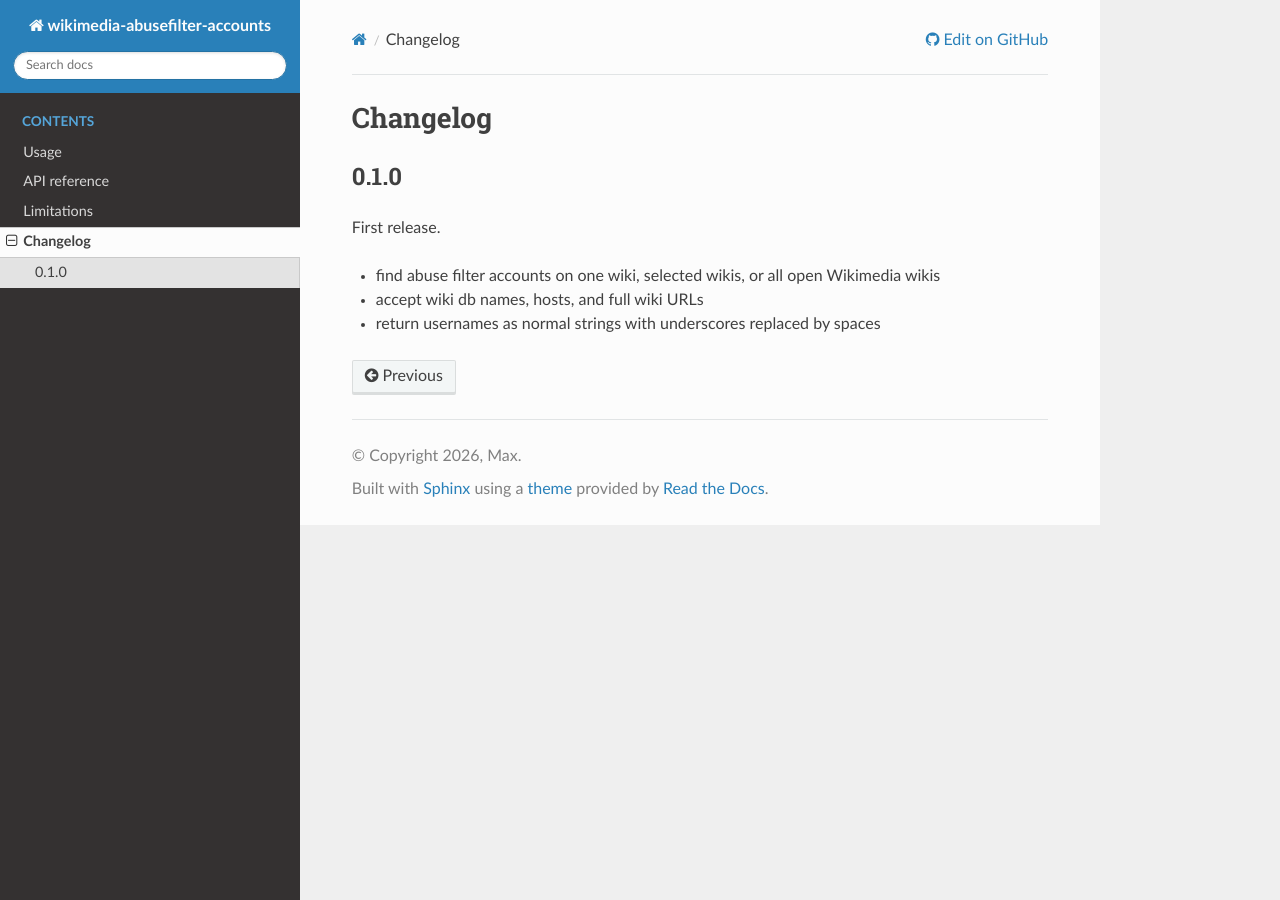
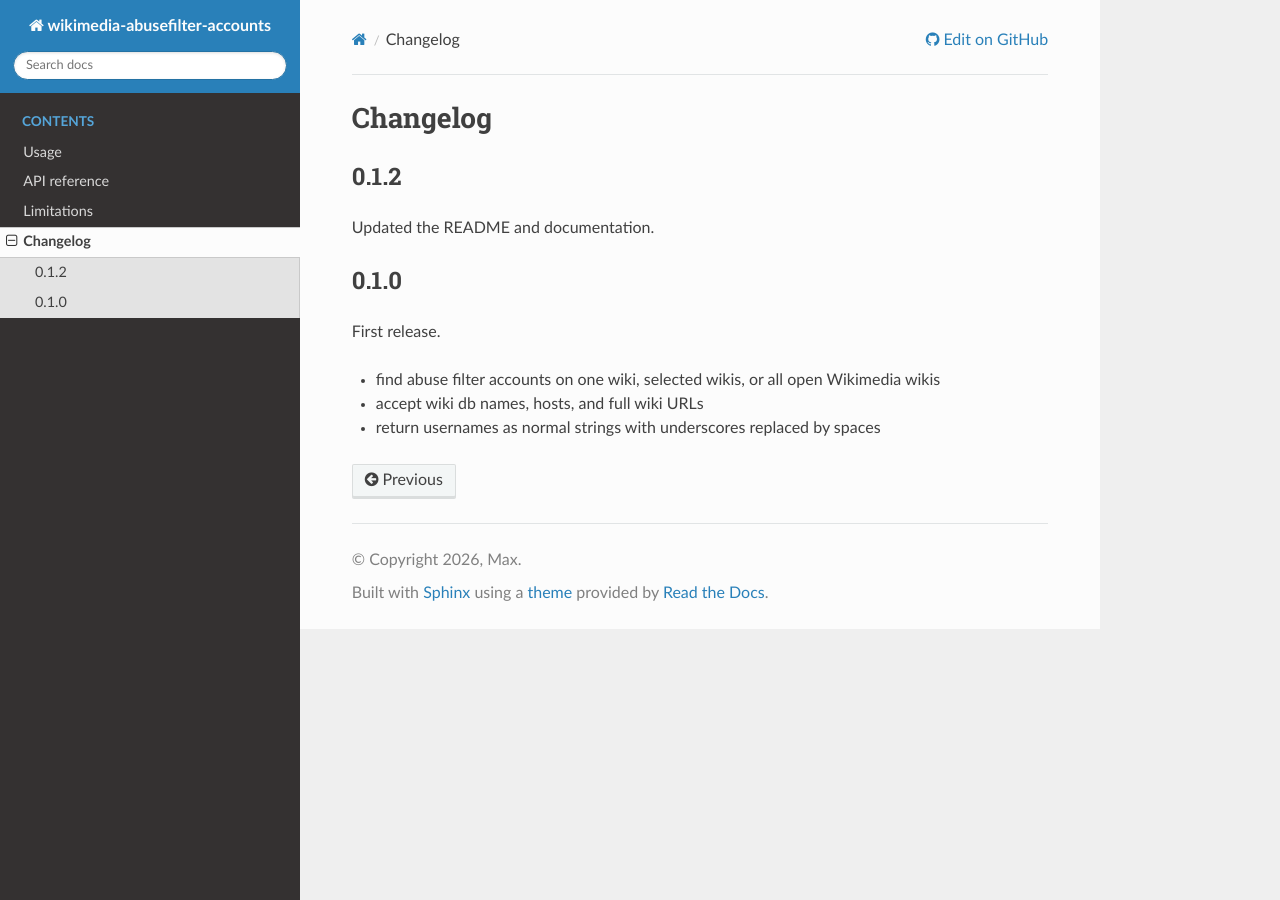
Before and after one commit to MadMaxWP/wikimedia-abusefilter-accounts, a Sphinx documentation site: the page built from docs/source/changelog.rst, in a window 1280 px wide. Built offline with Sphinx 7.4.7 and the Read the Docs theme 3.1.0, drawn with Linux system fonts in a browser that asks for light colours.

Commit message:
release 0.1.2

```diff
--- a/docs/source/changelog.rst
+++ b/docs/source/changelog.rst
@@ -1,5 +1,10 @@
 Changelog
 =========
+
+0.1.2
+-----
+
+Updated the README and documentation.
 
 0.1.0
 -----
--- a/docs/source/conf.py
+++ b/docs/source/conf.py
@@ -6,7 +6,7 @@ sys.path.insert(0, os.path.abspath('../../src'))
 project = 'wikimedia-abusefilter-accounts'
 author = 'Max'
 copyright = '2026, Max'
-release = '0.1.0'
+release = '0.1.2'
 version = release
 
 extensions = [
--- a/pyproject.toml
+++ b/pyproject.toml
@@ -4,7 +4,7 @@ build-backend = "hatchling.build"
 
 [project]
 name = "wikimedia-abusefilter-accounts"
-version = "0.1.0"
+version = "0.1.2"
 description = "Find abuse filter accounts on Wikimedia wikis"
 readme = "README.md"
 requires-python = ">=3.9"
--- a/src/abusefilter_accounts/__init__.py
+++ b/src/abusefilter_accounts/__init__.py
@@ -1,6 +1,6 @@
 """find abuse filter accounts on Wikimedia wikis."""
 
-__version__ = "0.1.0"
+__version__ = "0.1.2"
 __all__ = ["get_abuse_filter_accounts"]
 
 import os
```
Also changed, not shown: 1 other file.
